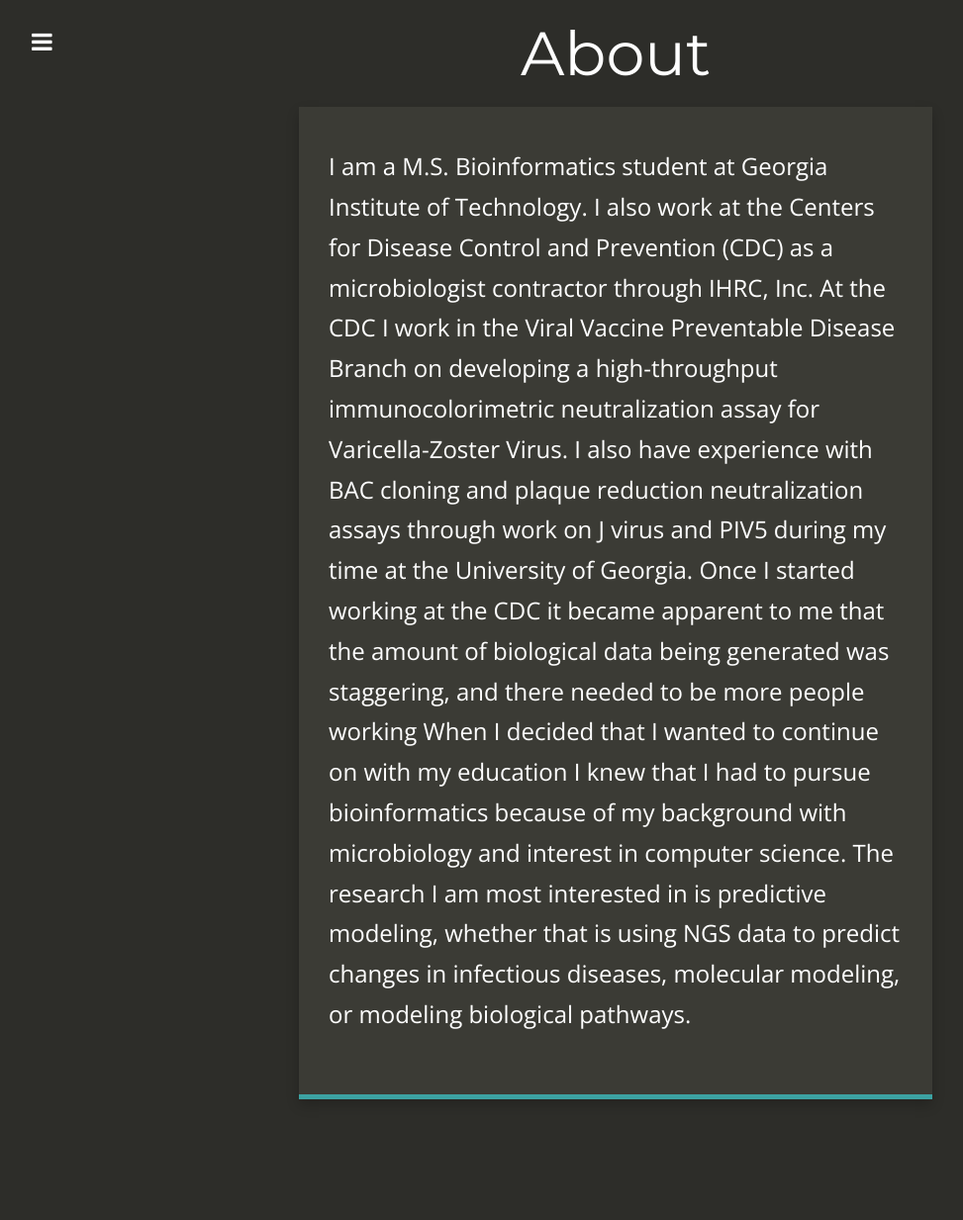
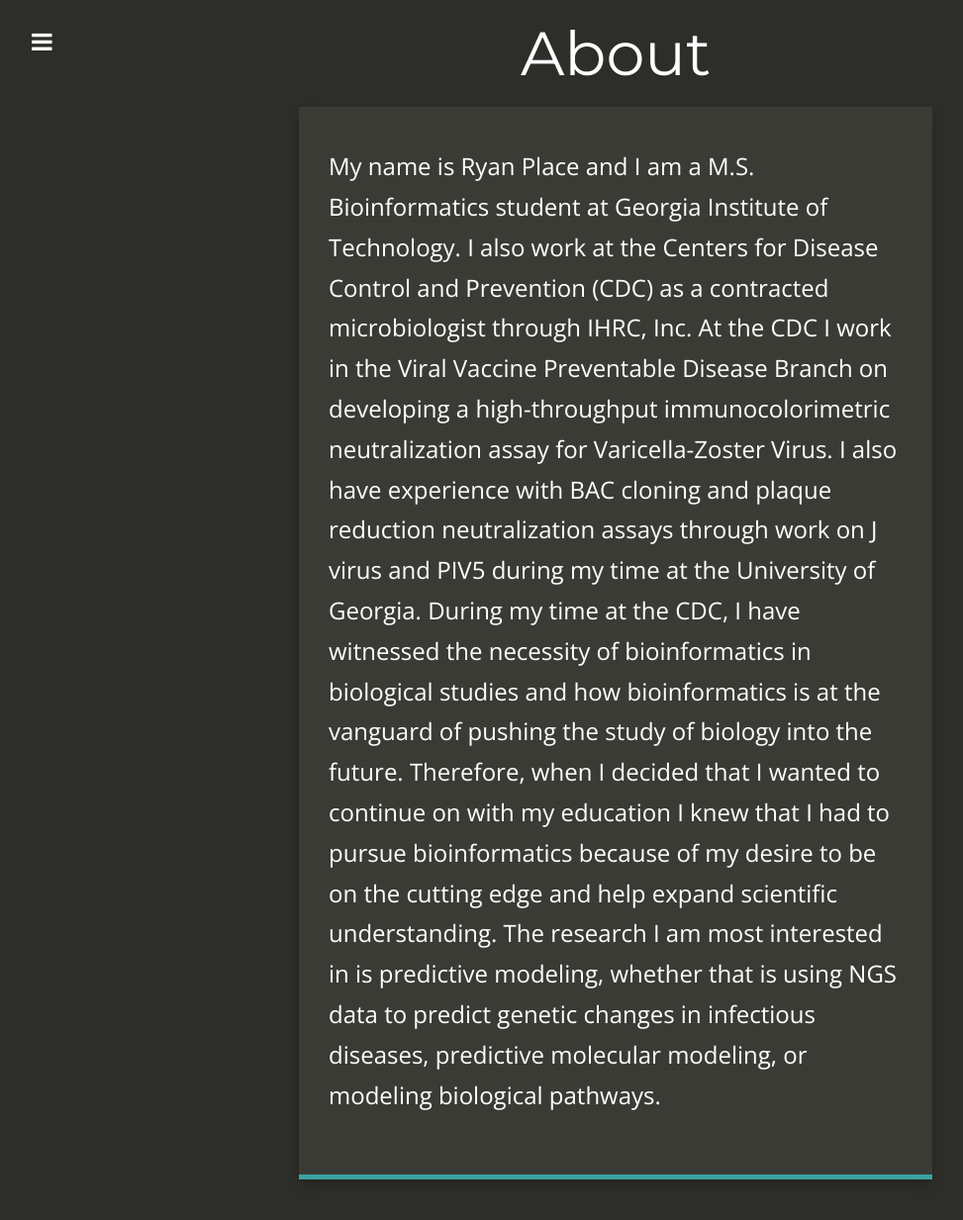
Before and after one commit to rjplace/website, a Jekyll site: the page built from _posts/2017-09-05-About.md, in a window 1280 px wide. Shown: the whole page at 99% size, without its empty margins (18-991 px from the left). Built offline with Jekyll 4.4.1, drawn with Linux system fonts in a browser that asks for light colours; nearby versions of some CDN libraries; comment, search, counter and statistics services are not loaded; before the commit the page ends 1152 px from its top, so only the background shows below that.

Commit message:
last time

```diff
--- a/_config.yml
+++ b/_config.yml
@@ -7,7 +7,7 @@ url:  "http://rjplace.github.io"
 title_description: "Masters Student (Bioinformatics) at Georgia Tech and Microbiologist with IHRC Inc./CDC"
 title_image: "https://scontent-atl3-1.xx.fbcdn.net/v/t1.0-9/17309199_10158269450940447_8330947553479550804_n.jpg?oh=4d062798df8d74ffa4481b84fd2fd99f&oe=5A5BB225"
 google_analytics: "UA-20365477-4"
-disqus_account: cartenoire
+disqus_account:
 github_repository:
 addthis_id: ra-513c6fa83da6ec67
 post_limit: 5
--- a/_posts/2017-09-05-About.md
+++ b/_posts/2017-09-05-About.md
@@ -5,4 +5,4 @@ date:       2017-09-07
 author:     Ryan Place
 ---
 
-I am a M.S. Bioinformatics student at Georgia Institute of Technology. I also work at the Centers for Disease Control and Prevention (CDC) as a microbiologist contractor through IHRC, Inc. At the CDC I work in the Viral Vaccine Preventable Disease Branch on developing a high-throughput immunocolorimetric neutralization assay for Varicella-Zoster Virus. I also have experience with BAC cloning and plaque reduction neutralization assays through work on J virus and PIV5 during my time at the University of Georgia. Once I started working at the CDC it became apparent to me that the amount of biological data being generated was staggering, and there needed to be more people working When I decided that I wanted to continue on with my education I knew that I had to pursue bioinformatics because of my background with microbiology and interest in computer science. The research I am most interested in is predictive modeling, whether that is using NGS data to predict changes in infectious diseases, molecular modeling, or modeling biological pathways.
+My name is Ryan Place and I am a M.S. Bioinformatics student at Georgia Institute of Technology. I also work at the Centers for Disease Control and Prevention (CDC) as a contracted microbiologist through IHRC, Inc. At the CDC I work in the Viral Vaccine Preventable Disease Branch on developing a high-throughput immunocolorimetric neutralization assay for Varicella-Zoster Virus. I also have experience with BAC cloning and plaque reduction neutralization assays through work on J virus and PIV5 during my time at the University of Georgia. During my time at the CDC, I have witnessed the necessity of bioinformatics in biological studies and how bioinformatics is at the vanguard of pushing the study of biology into the future. Therefore, when I decided that I wanted to continue on with my education I knew that I had to pursue bioinformatics because of my desire to be on the cutting edge and help expand scientific understanding. The research I am most interested in is predictive modeling, whether that is using NGS data to predict genetic changes in infectious diseases, predictive molecular modeling, or modeling biological pathways.
```
